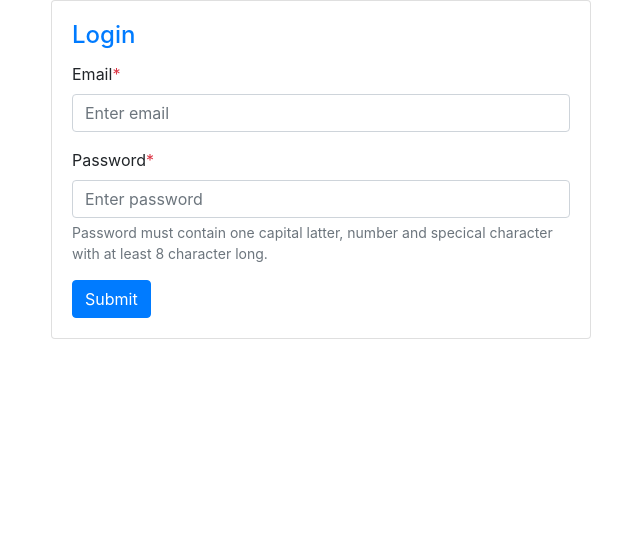
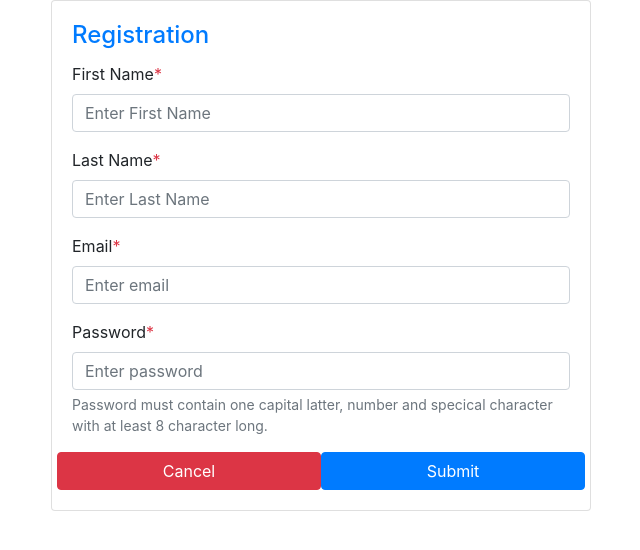
Before and after one commit to rohanBacancy/Group_Task_Ts, a React (Create React App) app: page /Register in a window 1280 px wide. Shown: the top 550 px of the page, without its empty margins (319-959 px from the left). Built offline with nearby package versions, Linux system fonts and the light colour scheme.

Commit message:
Registration done with routing and validation does not work.

```diff
--- a/package.json
+++ b/package.json
@@ -17,7 +17,7 @@
     "react-dom": "^17.0.2",
     "react-paginate": "^7.1.2",
     "react-router-dom": "^5.2.0",
-    "react-scripts": "4.0.3",
+    "react-scripts": "^4.0.3",
     "reactstrap": "^8.9.0",
     "typescript": "^4.2.4",
     "web-vitals": "^1.1.1"
--- a/src/app/UnAuthorisedApp.tsx
+++ b/src/app/UnAuthorisedApp.tsx
@@ -2,12 +2,15 @@ import React, { FC, lazy } from 'react';
 import { Switch, Route, Redirect, useLocation } from 'react-router-dom';
 
 const Login = lazy(() => import('../pages/Login'));
+
+const Registration = lazy(() => import('../pages/Registration'));
 
 const UnAuthorisedApp: FC = () => {
   const location = useLocation();
 
   return (
     <Switch>
+      <Route path="/Register" component={Registration} />
       <Route path="/" component={Login} />
       <Redirect
         to={{
--- a/src/pages/Login.tsx
+++ b/src/pages/Login.tsx
@@ -1,5 +1,5 @@
 import axios from "axios";
-import React, { useState, FC } from "react";
+import { useState, FC } from "react";
 import { useHistory } from "react-router";
 import {
   Button,
@@ -72,6 +72,10 @@ const Login: FC = () => {
     });
   };
 
+  const onRegister = (): void => {
+    history.push("/Register")
+  }
+
   const { email, password } = formData;
   return (
     <Container>
@@ -89,7 +93,7 @@ const Login: FC = () => {
                 label='Email'
                 placeholder={"Enter email"}
                 isRequired={true}
-                reqType={"email"}
+                //reqType={"email"}
                 onChange={onChange}
                 validationHandler={validationHandler}
                 error={errors.email}
@@ -102,16 +106,20 @@ const Login: FC = () => {
                 label='Password'
                 placeholder={"Enter password"}
                 isRequired={true}
-                reqType={"password"}
+                //reqType={"password"}
                 onChange={onChange}
                 validationHandler={validationHandler}
                 error={errors.password}
                 helperText='Password must contain one capital latter, number and specical character with at least 8 character long.'
               />
-
+              <Row xs='2'>
               <Button color='primary' onClick={onSubmit}>
                 Submit
               </Button>
+              <Button color="link" onClick={onRegister}>
+                Register
+              </Button>
+              </Row>
             </CardBody>
           </Card>
         </Col>
--- /dev/null
+++ b/src/pages/Registration.tsx
@@ -0,0 +1,147 @@
+import {useState} from 'react'
+import { checkValidation } from "../helper";
+import axios from 'axios'
+import {
+    Button,
+    Card,
+    CardBody,
+    CardTitle,
+    Col,
+    Container,
+    Row,
+  } from "reactstrap";
+import CustomInput from "../Components/customInput";
+import { useHistory } from 'react-router';
+
+
+
+const initailValue = {
+    firstName: '',
+    lastName: '',
+    email: '',
+    password: ''
+}
+const Registration = () => {
+
+  const history = useHistory();
+
+    const [formData, setFormData] = useState(initailValue);
+    const [errors, setErrors] = useState<{ [key: string]: string }>({});
+
+    const onCancel = ():void => {
+      history.push("/")
+    }
+
+    const onSubmit = (): void => {
+        const { firstName, lastName, email, password } = formData;
+        const validationError = checkValidation(errors, {
+            firstName,
+            lastName,
+          email,
+          password,
+        });
+        if (Object.keys(validationError).length !== 0) {
+          setErrors(validationError);
+        } else {
+            axios.post('https://6094e51894009e00176b5f56.mockapi.io/users', {
+                id: Math.random(),
+                firstname: formData.firstName,
+                lastname: formData.lastName,
+                email: formData.email,
+                password: formData.password
+            }).then(res => {
+              history.push("/");
+            })
+        }
+      };
+
+      const onChange = (name: string, value: string | boolean): void => {
+        setFormData({ ...formData, [name]: value });
+      };
+
+      const validationHandler = (name: string, error: string): void => {
+        setErrors({
+          ...errors,
+          [name]: error,
+        });
+      };
+      const { firstName, lastName, email, password } = formData;
+    return (
+        <Container>
+      <Row className='h-100vh align-items-center'>
+        <Col xs={12} sm={{ size: 6, offset: 3 }}>
+          <Card>
+            <CardBody>
+              <CardTitle tag='h4' className='text-primary'>
+                Registration
+              </CardTitle>
+
+              <CustomInput
+                type={"text"}
+                name='firstName'
+                value={firstName}
+                label='First Name'
+                placeholder={"Enter First Name"}
+                isRequired={true}
+                //reqType={"text"}
+                onChange={onChange}
+                validationHandler={validationHandler}
+                error={errors.text}
+              />
+
+              <CustomInput
+                type={"text"}
+                name='lastName'
+                value={lastName}
+                label='Last Name'
+                placeholder={"Enter Last Name"}
+                isRequired={true}
+                //reqType={"text"}
+                onChange={onChange}
+                validationHandler={validationHandler}
+                error={errors.text}
+              />
+
+              <CustomInput
+                type={"email"}
+                name='email'
+                value={email}
+                label='Email'
+                placeholder={"Enter email"}
+                isRequired={true}
+                //reqType={"email"}
+                onChange={onChange}
+                validationHandler={validationHandler}
+                error={errors.email}
+              />
+
+              <CustomInput
+                type={"password"}
+                name='password'
+                value={password}
+                label='Password'
+                placeholder={"Enter password"}
+                isRequired={true}
+                //reqType={"password"}
+                onChange={onChange}
+                validationHandler={validationHandler}
+                error={errors.password}
+                helperText='Password must contain one capital latter, number and specical character with at least 8 character long.'
+              />
+              <Row xs='2'>
+              <Button color='danger' onClick={onCancel}>
+                Cancel
+              </Button>
+              <Button color='primary' onClick={onSubmit}>
+                Submit
+              </Button>
+              </Row>
+            </CardBody>
+          </Card>
+        </Col>
+      </Row>
+    </Container>
+    );
+};
+
+export default Registration;
```
Also changed, not shown: src/Components/Registration.tsx (deleted, +0 -136 lines), 1 other file (tests, documents, lock files or other folders).
